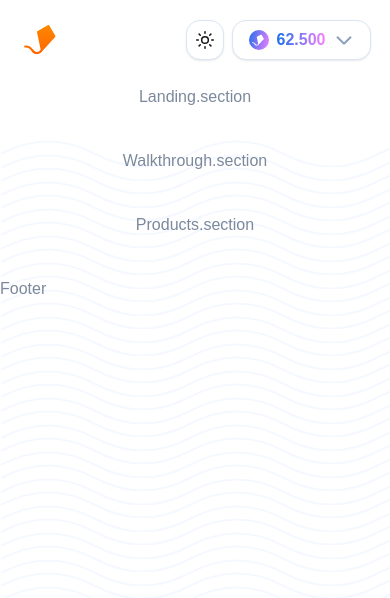
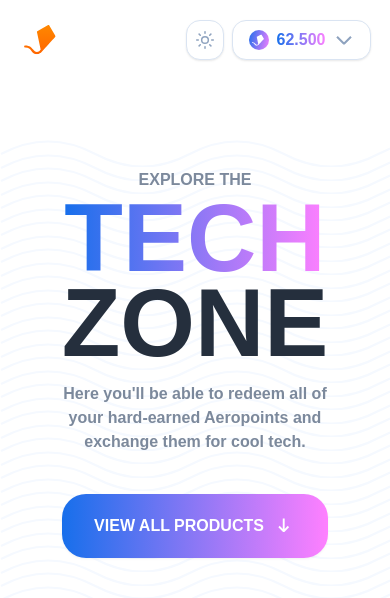
Before and after one commit to facundochavez/aerolab-challenge-fch, a Next.js app: page / in a window 390 px wide. Shown: the top 598 px of the page. Built offline with nearby package versions, Linux system fonts and the light colour scheme.

Commit message:
feat/#landing section

```diff
--- a/src/app/globals.css
+++ b/src/app/globals.css
@@ -192,7 +192,7 @@
   text-transform: uppercase;
 }
 
-@media screen and (min-width: 640px) {
+@media screen and (min-width: 1025px) {
   .l1-title-default {
     font-size: 200px;
   }
--- a/src/app/layout.tsx
+++ b/src/app/layout.tsx
@@ -1,5 +1,4 @@
 import './globals.css';
-import Footer from './sections/Footer';
 import Header from './sections/Header';
 import WavesBackground from './sections/WavesBackground';
 import ThemeProvider from '@/components/theme-provider';
@@ -41,10 +40,10 @@
           <GlobalProvider>
             <WavesBackground />
             <Header />
-            <main className='w-screen flex flex-col items-center gap-10 sm:gap-16 px-[5%] pt-[85px] sm:pt-[95px] pb-10 sm:pb-16'>
+            <main className='w-screen min-h-[200vh] flex flex-col items-center gap-10 lg:gap-16 px-[5%] pt-[79px] lg:pt-[127px] pb-10 lg:pb-16'>
               {children}
             </main>
-            <Footer />
+            {/* <Footer /> */}
           </GlobalProvider>
         </ThemeProvider>
       </body>
--- a/src/app/page.tsx
+++ b/src/app/page.tsx
@@ -6,8 +6,8 @@
   return (
     <>
       <LandingSection />
-      <WalkthroughSection />
-      <ProductsSection />
+{/*       <WalkthroughSection />
+      <ProductsSection /> */}
     </>
   );
 }
--- a/src/app/sections/Header.tsx
+++ b/src/app/sections/Header.tsx
@@ -1,15 +1,6 @@
 'use client';
 import AerocoinsButton from '@/components/AerocoinsButton/AerocoinsButton';
 import ModeToggle from '@/components/ModeToggle/ModeToggle';
-import { Button } from '@/components/ui/button';
-import {
-  DropdownMenu,
-  DropdownMenuContent,
-  DropdownMenuItem,
-  DropdownMenuLabel,
-  DropdownMenuTrigger,
-} from '@/components/ui/dropdown-menu';
-import { Separator } from '@/components/ui/separator';
 import Image from 'next/image';
 import { useEffect, useState } from 'react';
 
@@ -33,8 +24,8 @@
 
   return (
     <header
-      className={`z-10 w-screen h-20 sm:h-32 px-[5%] flex justify-center fixed bg-neutral-0/50 border-b border-transparent ${
-        !isScrollOnTop && ' !border-neutral-300 backdrop-blur-md'
+      className={`z-10 w-screen h-20 lg:h-32 px-[5%] flex justify-center fixed bg-neutral-0/50 border-b border-transparent ${
+        !isScrollOnTop && ' !border-neutral-300 backdrop-blur-xl'
       }`}
     >
       <nav className='flex w-full max-w-[1464px] items-center justify-between py-4'>
@@ -43,14 +34,14 @@
           alt='Aerolab Logo'
           width={126}
           height={48}
-          className='hidden sm:flex'
+          className='hidden xs:flex'
         />
         <Image
           src='/aerolab-logo-responsive.svg'
           alt='Aerolab Logo'
           width={39}
           height={36}
-          className='flex sm:hidden'
+          className='flex xs:hidden'
         />
         <aside className='flex items-center gap-2'>
           <ModeToggle />
--- a/src/app/sections/Landing.section.tsx
+++ b/src/app/sections/Landing.section.tsx
@@ -1,5 +1,38 @@
+import LandingImage from '@/components/LandingImage/LandingImage';
+import { Button } from '@/components/ui/button';
+import Image from 'next/image';
+
 const LandingSection = () => {
-  return <section>Landing.section</section>;
+  return (
+    <section className='w-full flex flex-col items-center lg:flex-row max-w-[1464px] pt-[89px] lg:pt-[120px]'>
+      <div className='w-min max-w-[90vw] flex flex-col items-center lg:items-start gap-2 lg:-mr-36  xl:mr-0 '>
+        <h1 className='l1-text-allcaps text-neutral-600'>Explore the</h1>
+        <div className='flex flex-col items-center lg:items-start gap-2 origin-left lg:scale-[0.83] lg:-my-6 xl:scale-100 xl:my-0'>
+          <h1 className='l1-title-default text-transparent bg-clip-text bg-gradient-to-r from-brand-default-1 to-brand-default-2'>
+            Tech
+          </h1>
+          <h1 className='l1-title-default text-neutral-900'>Zone</h1>
+        </div>
+        <p className='l1-text-default w-full lg:w-[90%] text-center lg:text-left mt-3'>
+          Here you&apos;ll be able to redeem all of your hard-earned Aeropoints
+          and exchange them for cool tech.
+        </p>
+        <Button className='min-h-16 lg:min-h-20 px-10 mt-8 !rounded-[24px]'>
+          <span className='l1-text-allcaps'>View all products</span>
+          <Image
+            src='/icons/arrow-down.svg'
+            alt='Arrow Down'
+            width={1}
+            height={1}
+            className='w-6 h-6 brightness-200'
+          />
+        </Button>
+      </div>
+      <aside className='hidden lg:flex w-full pl-[8%] -translate-y-10 xl:translate-y-0'>
+        <LandingImage />
+      </aside>
+    </section>
+  );
 };
 
 export default LandingSection;
--- a/src/app/sections/WavesBackground.tsx
+++ b/src/app/sections/WavesBackground.tsx
@@ -1,6 +1,6 @@
 const WavesBackground = () => {
   return (
-    <div className='h-screen w-screen fixed top-[140px] sm:top-[200px] -z-10'>
+    <div className='h-screen w-screen fixed top-[140px] lg:top-[200px] -z-10'>
       <div
         className='h-full w-full'
         style={{
--- a/src/components/AerocoinsButton/AerocoinsButton.tsx
+++ b/src/components/AerocoinsButton/AerocoinsButton.tsx
@@ -29,7 +29,7 @@
             alt='icon-aerolab'
             width={1}
             height={1}
-            className='w-5 sm:w-6 h-5 sm:h-6'
+            className='w-5 lg:w-6 h-5 lg:h-6'
           />
           <span className='l1-text-default'>{formatedNumber(aerocoins)}</span>
           <Image
@@ -37,7 +37,7 @@
             alt='icon-chevron'
             width={1}
             height={1}
-            className={`w-5 sm:w-6 h-5 sm:h-6 transition-transform duration-100 ${
+            className={`w-5 lg:w-6 h-5 lg:h-6 transition-transform duration-100 ${
               isDropdownOpen ? 'rotate-[-90deg]' : 'rotate-[90deg]'
             }`}
           />
@@ -54,7 +54,7 @@
             alt='Close icon'
             width={1}
             height={1}
-            className='w-5 sm:w-6 h-5 sm:h-6 cursor-pointer hover:opacity-85'
+            className='w-5 lg:w-6 h-5 lg:h-6 cursor-pointer hover:opacity-85'
             onClick={() => setIsDropdownOpen(false)}
           />
         </DropdownMenuLabel>
@@ -85,7 +85,7 @@
             alt='icon-aerolab'
             width={1}
             height={1}
-            className='w-5 sm:w-6 h-5 sm:h-6'
+            className='w-5 lg:w-6 h-5 lg:h-6'
           />
           <span className='l1-text-default'>Add Points</span>
         </Button>
--- /dev/null
+++ b/src/components/LandingImage/LandingImage.tsx
@@ -0,0 +1,18 @@
+import Image from 'next/image';
+
+const LandingImage = () => {
+  return (
+    <div className='relative w-full h-full'>
+      <div className='inset-0 w-full aspect-[1.35/1] rounded-[4vw] bg-gradient-to-br from-brand-default-1 to-brand-default-2 opacity-50 drop-shadow-xl' />
+      <Image
+        src='/images/hero-desktop.svg'
+        alt='Landing Image'
+        width={1}
+        height={1}
+        className='absolute bottom-0 w-full aspect-square object-cover'
+      />
+    </div>
+  );
+};
+
+export default LandingImage;
--- a/src/components/ModeToggle/ModeToggle.tsx
+++ b/src/components/ModeToggle/ModeToggle.tsx
@@ -13,11 +13,11 @@
       onClick={() => setTheme(() => (theme === 'light' ? 'dark' : 'light'))}
     >
       <Sun
-        className='h-5 w-5 rotate-0 scale-100 transition-all dark:-rotate-90 dark:scale-0'
+        className='h-5 w-5 rotate-0 scale-100 transition-all dark:-rotate-90 dark:scale-0 text-neutral-500'
         strokeWidth={1.8}
       />
       <Moon
-        className='absolute h-5 w-5 rotate-90 scale-0 transition-all dark:rotate-0 dark:scale-100'
+        className='absolute h-5 w-5 rotate-90 scale-0 transition-all dark:rotate-0 dark:scale-100 text-neutral-500'
         strokeWidth={1.8}
       />
       <span className='sr-only'>Toggle theme</span>
--- a/src/components/ui/button.tsx
+++ b/src/components/ui/button.tsx
@@ -10,13 +10,13 @@
     variants: {
       variant: {
         default:
-          '!h-10 sm:!h-12 !rounded-[14px] sm:!rounded-[16px] bg-gradient-to-r from-brand-default-1 to-brand-default-2 hover:from-brand-hover-1 hover:to-brand-hover-2 [&>span]:text-neutral-0 hover:bg-primary/90',
+          '!h-10 lg:!h-12 rounded-[14px] lg:rounded-[16px] bg-gradient-to-r from-brand-default-1 to-brand-default-2 hover:from-brand-hover-1 hover:to-brand-hover-2 [&>span]:text-neutral-0 hover:bg-primary/90',
         destructive:
           'bg-destructive text-destructive-foreground shadow-sm hover:bg-destructive/90',
         outline:
           'border border-input bg-background shadow-sm hover:bg-accent hover:text-accent-foreground',
         secondary:
-          '!h-10 sm:!h-12 !rounded-[14px] sm:!rounded-[16px] bg-neutral-0 border border-neutral-300 text-secondary-foreground shadow-sm hover:bg-secondary/80 [&>span]:text-transparent [&>span]:bg-clip-text [&>span]:bg-gradient-to-r [&>span]:from-brand-default-1 [&>span]:to-brand-default-2',
+          '!h-10 lg:!h-12 !rounded-[14px] lg:!rounded-[16px] bg-neutral-0 border border-neutral-300 text-secondary-foreground shadow-sm hover:bg-neutral-100 [&>span]:text-transparent [&>span]:bg-clip-text [&>span]:bg-gradient-to-r [&>span]:from-brand-default-1 [&>span]:to-brand-default-2',
         ghost: 'hover:bg-accent hover:text-accent-foreground',
         link: 'text-primary underline-offset-4 hover:underline',
         selector:
@@ -51,7 +51,7 @@
       <Comp
         className={
           cn(buttonVariants({ variant, size, className })) +
-          ' !gap-2 sm:!gap-2.5 drop-shadow-sm [&>span]:!leading-none'
+          ' !gap-2 lg:!gap-2.5 drop-shadow-sm [&>span]:!leading-none'
         }
         ref={ref}
         {...props}
--- a/src/components/ui/dropdown-menu.tsx
+++ b/src/components/ui/dropdown-menu.tsx
@@ -69,7 +69,7 @@
       ref={ref}
       sideOffset={sideOffset}
       className={cn(
-        "z-50 min-w-[8rem] overflow-hidden rounded-[14px] border bg-popover text-popover-foreground border-neutral-300 drop-shadow py-2",
+        "z-50 min-w-[8rem] overflow-hidden rounded-[14px] border bg-neutral-0 text-popover-foreground border-neutral-300 drop-shadow py-2",
         "data-[state=open]:animate-in data-[state=closed]:animate-out data-[state=closed]:fade-out-0 data-[state=open]:fade-in-0 data-[state=closed]:zoom-out-95 data-[state=open]:zoom-in-95 data-[side=bottom]:slide-in-from-top-2 data-[side=left]:slide-in-from-right-2 data-[side=right]:slide-in-from-left-2 data-[side=top]:slide-in-from-bottom-2",
         className
       )}
--- a/tailwind.config.ts
+++ b/tailwind.config.ts
@@ -9,6 +9,10 @@
   ],
   theme: {
   	extend: {
+			screens: {
+        xs: '400px',
+				lg: '1025px',
+      },
   		colors: {
   			'neutral-900': 'var(--neutral-900)',
   			'neutral-600': 'var(--neutral-600)',
```
